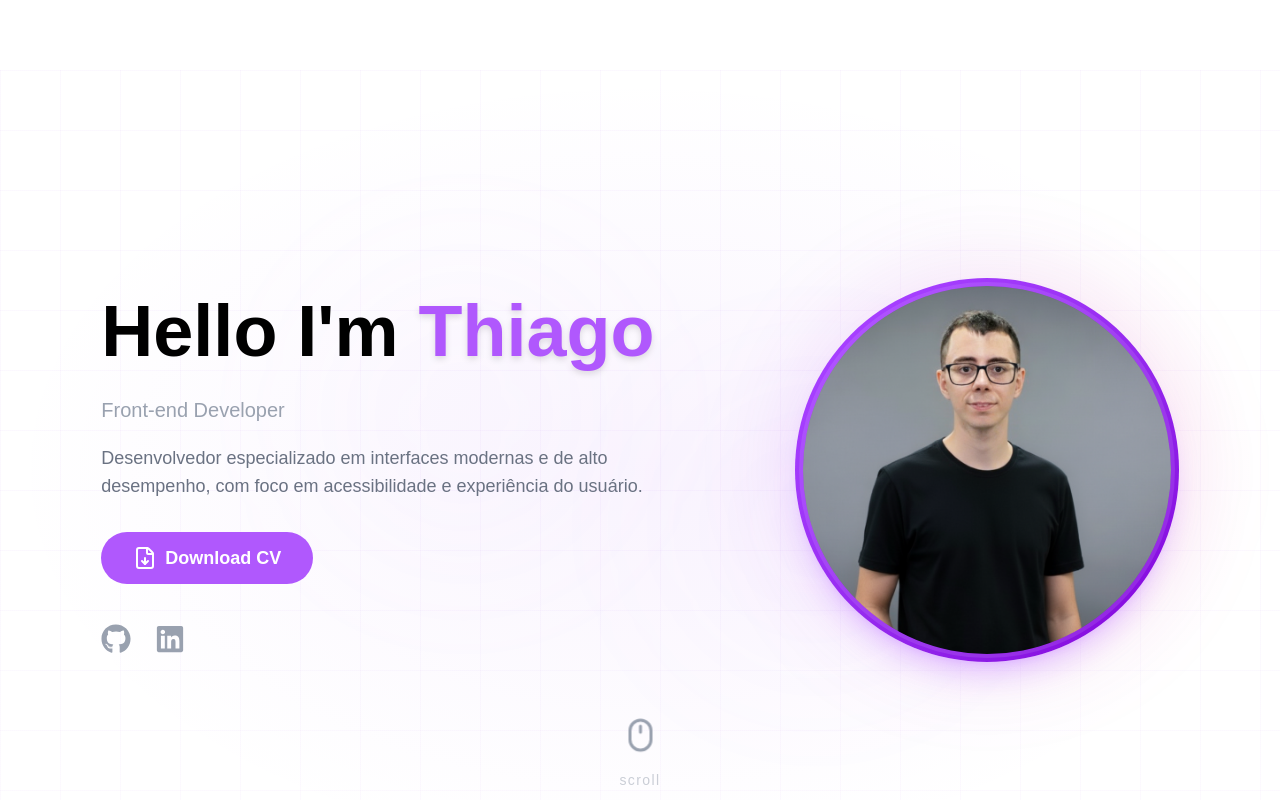
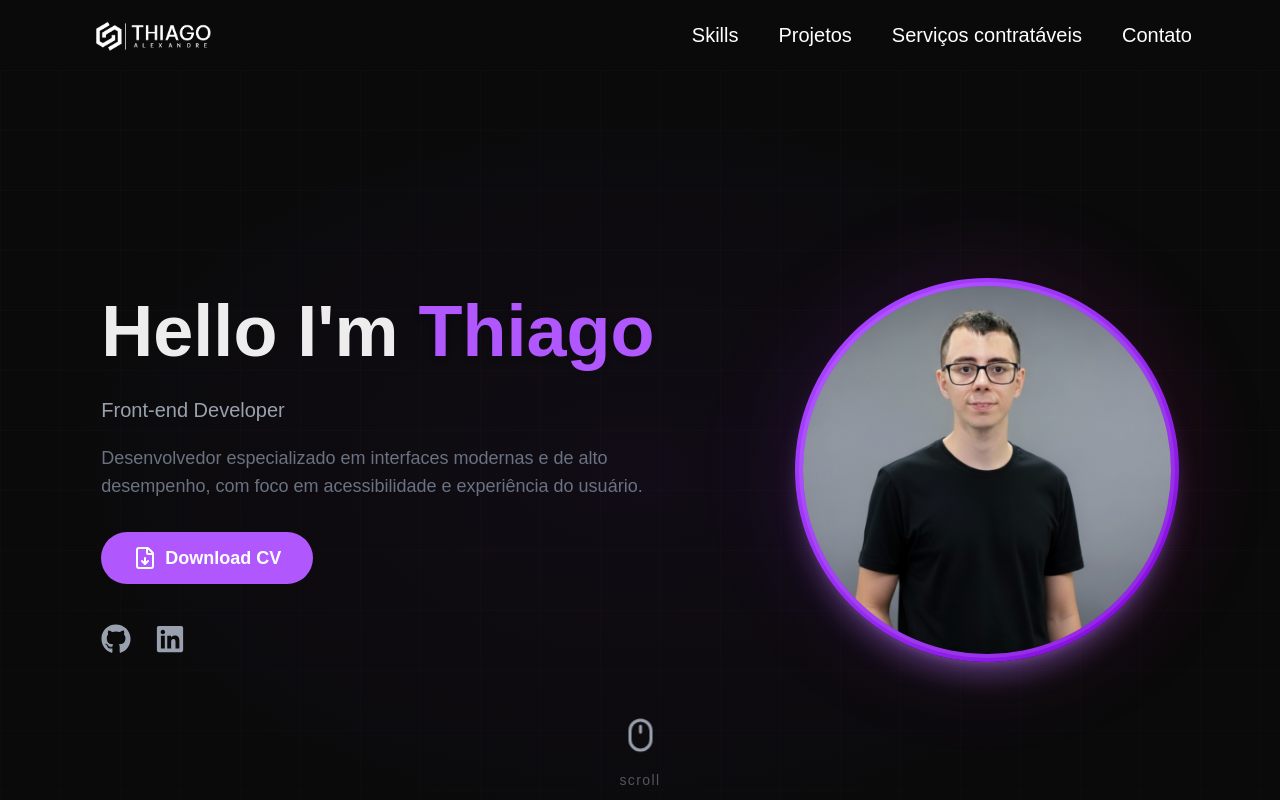
Before and after one commit to thiagokilu/portifolio-react, a Next.js app: page / in a window 1280 px wide. Shown: the top 800 px of the page. Built offline with nearby package versions, Linux system fonts and the light colour scheme.

Commit message:
remove ligth theme

```diff
--- a/app/globals.css
+++ b/app/globals.css
@@ -1,8 +1,8 @@
 @import "tailwindcss";
 
 :root {
-  --background: #ffffff;
-  --foreground: #000000;
+  --background: #0a0a0a; /* sempre escuro */
+  --foreground: #ededed; /* sempre claro */
 }
 
 @theme inline {
@@ -14,18 +14,22 @@
   --color-purple-quaternary: #7c4efd;
   --color-purple-quinary: #6c3efd;
   --color-purple-senary: #5c2efd;
+
   --font-geist-sans: "Geist Sans", sans-serif;
   --font-geist-mono: "Geist Mono", monospace;
+
   --font-sans: var(--font-geist-sans);
   --font-mono: var(--font-geist-mono);
 }
 
+/* Remova completamente esta parte:
 @media (prefers-color-scheme: dark) {
   :root {
     --background: #0a0a0a;
     --foreground: #ededed;
   }
 }
+*/
 
 body {
   background: var(--background);
@@ -36,7 +40,6 @@
   scroll-behavior: smooth !important;
 }
 
-/* Adicione ao seu globals.css */
 @layer utilities {
   .bg-grid-pattern {
     background-color: transparent;
```
